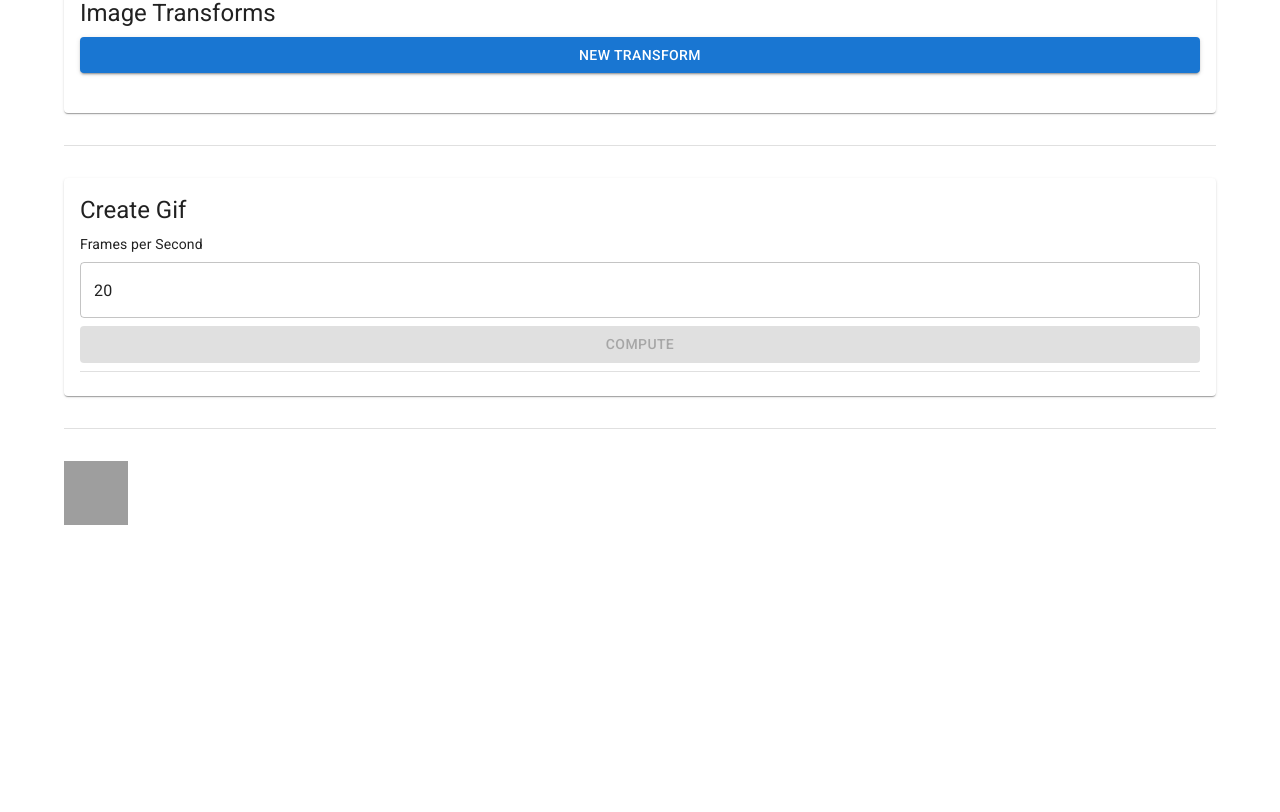
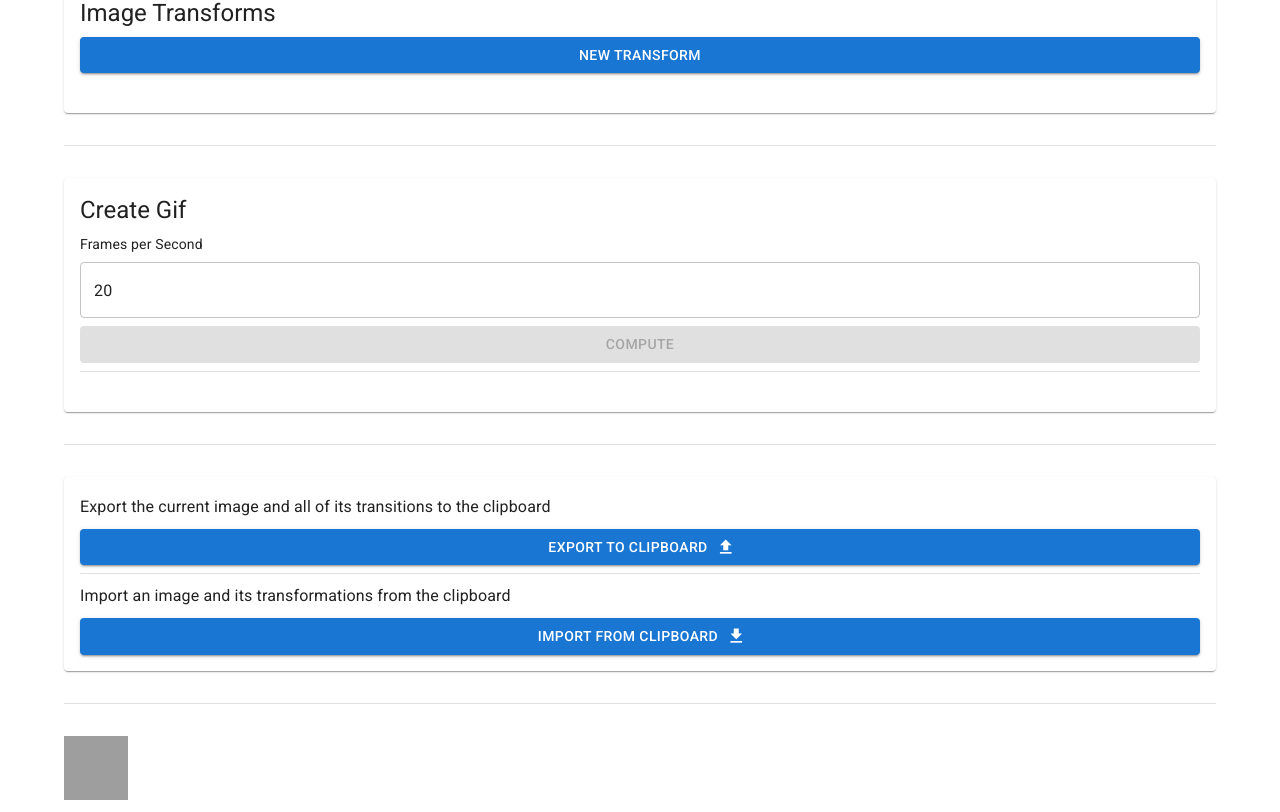
Before and after one commit to MikeyBurkman/partymoji, a React (Create React App) app: page / in a window 1280 px wide. Shown: the part 370-1182 px from the top of the page. Before the commit the page ends 907 px from the top, so only its background shows below. Built offline with nearby package versions, Linux system fonts and the light colour scheme; grey boxes are pictures that could not be loaded.

Commit message:
Import and export

```diff
--- a/package.json
+++ b/package.json
@@ -12,6 +12,7 @@
     "@material-ui/core": "^5.0.0-beta.4",
     "@material-ui/icons": "^5.0.0-beta.4",
     "@material-ui/lab": "^4.0.0-alpha.60",
+    "@types/color-convert": "^2.0.0",
     "@types/node": "^14.0.0",
     "@types/react": "^17.0.0",
     "@types/react-color": "^3.0.5",
@@ -19,6 +20,7 @@
     "@types/seedrandom": "^2.4.28",
     "@types/uuid": "^8.3.1",
     "classnames": "^2.3.1",
+    "color-convert": "^2.0.1",
     "del-cli": "^4.0.1",
     "get-pixels": "^3.3.3",
     "gif-encoder": "^0.7.2",
--- a/src/App.tsx
+++ b/src/App.tsx
@@ -1,11 +1,5 @@
 import React from 'react';
 import ScopedCssBaseline from '@material-ui/core/ScopedCssBaseline';
-
-import { POSSIBLE_TRANSFORMS } from './transforms';
-import { ParamFunction, ParamValue, Transform } from './domain/types';
-import { ComputeBox } from './components/ComputeBox';
-import { ImagePicker } from './components/ImagePicker';
-import { ImageTransformList } from './components/ImageTransformList';
 import {
   Container,
   Stack,
@@ -14,13 +8,20 @@ import {
   Typography,
 } from '@material-ui/core';
 
+import { POSSIBLE_TRANSFORMS, transformByName } from './transforms';
+import { ParamFunction, ParamValue } from './domain/types';
+import { ComputeBox } from './components/ComputeBox';
+import { ImagePicker } from './components/ImagePicker';
+import { ImageTransformList } from './components/ImageTransformList';
+import { ImportExport } from './components/ImportExport';
+
 // Set to true to print out the current state at the bottom of the page
 const DEBUG = false;
 
 type AppState = {
   baseImage?: string;
   transforms: {
-    transform: Transform<any>;
+    transformName: string;
     paramsValues: ParamValue<any>[];
     computedImage?: string;
   }[];
@@ -43,7 +44,8 @@ export const App: React.FC = () => {
     state.transforms.length === 0 ||
     !state.dirty ||
     state.transforms.some((t) => {
-      const params = t.transform.params as ParamFunction<any>[];
+      const params = transformByName(t.transformName)
+        .params as ParamFunction<any>[];
       return (
         params.length > 0 && t.paramsValues.every((p, i) => p.valid === false)
       );
@@ -101,6 +103,12 @@ export const App: React.FC = () => {
                 }
               />
             </Paper>
+            <Paper style={{ padding: 16 }}>
+              <ImportExport
+                state={state}
+                onImport={(newState) => setState({ ...newState, dirty: true })}
+              />
+            </Paper>
             {DEBUG && (
               <div>
                 <code>{JSON.stringify(state, null, 2)}</code>
--- a/src/components/ComputeBox.tsx
+++ b/src/components/ComputeBox.tsx
@@ -3,6 +3,7 @@ import {
   Button,
   CircularProgress,
   Divider,
+  Grid,
   Icon,
   Stack,
   Typography,
@@ -12,6 +13,7 @@ import { assert } from '../domain/utils';
 import { runTransforms } from '../domain/run';
 import { TransformInput, TransformWithParams } from '../domain/types';
 import { intParam } from '../params/intParam';
+import { transformByName } from '../transforms';
 
 interface ComputeBoxProps {
   isDirty: boolean;
@@ -22,7 +24,11 @@ interface ComputeBoxProps {
 }
 
 type ComputeState =
-  | { loading: false; results: { transformName: string; gif: string }[] }
+  | {
+      loading: false;
+      results: { transformName: string; gif: string }[];
+      computeTime: number | undefined;
+    }
   | { loading: true };
 
 const DEFAULT_FPS = 20;
@@ -42,6 +48,7 @@ export const ComputeBox: React.FC<ComputeBoxProps> = ({
   const [state, setState] = React.useState<ComputeState>({
     loading: false,
     results: [],
+    computeTime: undefined,
   });
   const [fpsChanged, setFpsChanged] = React.useState(false);
   const [fps, setFps] = React.useState(DEFAULT_FPS);
@@ -68,7 +75,7 @@ export const ComputeBox: React.FC<ComputeBoxProps> = ({
         onClick={async () => {
           const transformInputs = transforms.map(
             (t): TransformInput<any> => ({
-              transform: t.transform,
+              transform: transformByName(t.transformName),
               params: t.paramsValues.map((p) => {
                 assert(p.valid);
                 return p.value;
@@ -82,15 +89,18 @@ export const ComputeBox: React.FC<ComputeBoxProps> = ({
                 baseImageUrl,
                 'No source image, this button should be disabled!'
               );
+              const start = Date.now();
               const gifs = await runTransforms(
                 baseImageUrl,
                 transformInputs,
                 fps
               );
+              const computeTime = Math.ceil((Date.now() - start) / 1000);
               setState({
                 loading: false,
+                computeTime,
                 results: gifs.map((gif, idx) => ({
-                  transformName: transforms[idx].transform.name,
+                  transformName: transforms[idx].transformName,
                   gif,
                 })),
               });
@@ -106,18 +116,28 @@ export const ComputeBox: React.FC<ComputeBoxProps> = ({
         {state.loading ? <CircularProgress color="inherit" /> : 'Compute'}
       </Button>
       <Divider />
-      <Stack
-        direction={{ xs: 'column', sm: 'row', md: 'row' }}
-        spacing={{ xs: 1, sm: 2, md: 4 }}
+      <Grid
+        container
+        spacing={2}
+        padding={1}
+        columns={{ xs: 4, sm: 8, md: 12 }}
       >
-        {!state.loading &&
-          state.results.map(({ gif, transformName }, idx) => (
-            <div>
-              <Typography variant="subtitle2">{transformName}</Typography>
-              <img src={gif} alt={`gif-${transformName}-${idx}`}></img>
-            </div>
-          ))}
-      </Stack>
+        {!state.loading && (
+          <>
+            {state.computeTime && (
+              <Typography variant="caption">
+                Compute Time: {state.computeTime} seconds
+              </Typography>
+            )}
+            {state.results.map(({ gif, transformName }, idx) => (
+              <Grid item xs={4} sm={4} md={4}>
+                <Typography variant="subtitle2">{transformName}</Typography>
+                <img src={gif} alt={`gif-${transformName}-${idx}`}></img>
+              </Grid>
+            ))}
+          </>
+        )}
+      </Grid>
     </Stack>
   );
 };
--- a/src/components/ImageTransformList.tsx
+++ b/src/components/ImageTransformList.tsx
@@ -1,6 +1,7 @@
 import { Button, Grid, Stack, Typography } from '@material-ui/core';
 import React from 'react';
 import { ParamFunction, Transform, TransformWithParams } from '../domain/types';
+import { transformByName } from '../transforms';
 import { ImageTransform } from './ImageTransform';
 
 interface TransformListProps {
@@ -23,7 +24,7 @@ export const ImageTransformList: React.FC<TransformListProps> = ({
         onTransformsChange([
           ...currentTransforms,
           {
-            transform: possibleTransforms[0],
+            transformName: possibleTransforms[0].name,
             paramsValues: possibleTransforms[0].params.map(
               (p: ParamFunction<any>) => p.defaultValue
             ),
@@ -40,7 +41,7 @@ export const ImageTransformList: React.FC<TransformListProps> = ({
             index={tIdx}
             possibleTransforms={possibleTransforms}
             selectedTransform={{
-              transform: t.transform,
+              transform: transformByName(t.transformName),
               paramValues: t.paramsValues,
             }}
             onRemove={() =>
@@ -90,14 +91,14 @@ export const ImageTransformList: React.FC<TransformListProps> = ({
                   if (tIdx === nextTIdx) {
                     // This is the one we just changed
                     return {
-                      transform: selected.transform,
+                      transformName: selected.transform.name,
                       paramsValues: selected.paramValues,
                       computedImage: undefined,
                     };
                   }
                   // Reset all the images if we changed anything
                   return {
-                    transform: nextT.transform,
+                    transformName: nextT.transformName,
                     paramsValues: nextT.paramsValues,
                     computedImage: undefined,
                   };
--- /dev/null
+++ b/src/components/ImportExport.tsx
@@ -0,0 +1,67 @@
+import {
+  Stack,
+  Button,
+  Icon,
+  Typography,
+  Divider,
+  Alert,
+} from '@material-ui/core';
+import React from 'react';
+
+interface ImportExportProps {
+  state: any;
+  onImport: (o: any) => void;
+}
+
+export const ImportExport: React.FC<ImportExportProps> = ({
+  state,
+  onImport,
+}) => {
+  const [isInvalid, setInvalid] = React.useState(false);
+  return (
+    <Stack spacing={1}>
+      <Typography variant="subtitle1">
+        Export the current image and all of its transitions to the clipboard
+      </Typography>
+      <Button
+        endIcon={<Icon>file_upload</Icon>}
+        variant="contained"
+        onClick={() => {
+          navigator.clipboard.writeText(JSON.stringify(state));
+        }}
+      >
+        Export to clipboard
+      </Button>
+
+      <Divider />
+
+      <Typography variant="subtitle1">
+        Import an image and its transformations from the clipboard
+      </Typography>
+      {isInvalid && (
+        <Alert severity="error">Error importing from clipboard</Alert>
+      )}
+      <Button
+        endIcon={<Icon>file_download</Icon>}
+        variant="contained"
+        onClick={async () => {
+          try {
+            const clipboardContents = await navigator.clipboard.readText();
+            if (!clipboardContents) {
+              setInvalid(true);
+              return;
+            }
+            const data = JSON.parse(clipboardContents);
+            onImport(data);
+            setInvalid(false);
+          } catch (e) {
+            console.error(e);
+            setInvalid(true);
+          }
+        }}
+      >
+        Import from clipboard
+      </Button>
+    </Stack>
+  );
+};
--- a/src/domain/types.ts
+++ b/src/domain/types.ts
@@ -95,7 +95,7 @@ export interface Transform<T extends readonly ParamFunction<any>[]> {
 }
 
 export interface TransformWithParams<T extends readonly ParamFunction<any>[]> {
-  transform: Transform<T>;
+  transformName: string;
   paramsValues: ParamValue<T>[];
 }
 
--- a/src/params/dropdownParam.tsx
+++ b/src/params/dropdownParam.tsx
@@ -5,7 +5,6 @@ import {
   Select,
   MenuItem,
   Stack,
-  FormHelperText,
   Typography,
 } from '@material-ui/core';
 import React from 'react';
--- a/src/params/textParam.tsx
+++ b/src/params/textParam.tsx
@@ -1,6 +1,5 @@
 import {
   FormControl,
-  FormHelperText,
   Icon,
   Stack,
   TextField,
--- /dev/null
+++ b/src/transforms/hue-party.ts
@@ -0,0 +1,17 @@
+import { buildTransform } from '../domain/types';
+import { mapImage } from '../domain/utils';
+import * as convert from 'color-convert';
+
+export const hueParty = buildTransform({
+  name: 'Hue Party',
+  description: 'Shift the hue by some amount',
+  params: [],
+  fn: mapImage(({ coord, getSrcPixel, frameCount, frameIndex }) => {
+    const rawAmount = (frameIndex / frameCount) * 255;
+    const [r, g, b, a] = getSrcPixel(coord);
+    const [h, s, l] = convert.rgb.hsl(r, g, b);
+    const newH = (h + rawAmount) % 255;
+    const [newR, newG, newB] = convert.hsl.rgb([newH, s, l]);
+    return [newR, newG, newB, a];
+  }),
+});
--- /dev/null
+++ b/src/transforms/hue-shift.ts
@@ -0,0 +1,26 @@
+import { buildTransform } from '../domain/types';
+import { mapImage } from '../domain/utils';
+import { intParam } from '../params/intParam';
+import * as convert from 'color-convert';
+
+export const hueShift = buildTransform({
+  name: 'Hue Shift',
+  description: 'Shift the hue by some amount',
+  params: [
+    intParam({
+      name: 'Amount',
+      defaultValue: 0,
+      min: 0,
+      max: 100,
+    }),
+  ],
+  fn: mapImage(({ coord, getSrcPixel, parameters }) => {
+    const [amount] = parameters;
+    const rawAmount = (amount / 100) * 255;
+    const [r, g, b, a] = getSrcPixel(coord);
+    const [h, s, l] = convert.rgb.hsl(r, g, b);
+    const newH = (h + rawAmount) % 255;
+    const [newR, newG, newB] = convert.hsl.rgb([newH, s, l]);
+    return [newR, newG, newB, a];
+  }),
+});
--- a/src/transforms/index.ts
+++ b/src/transforms/index.ts
@@ -7,6 +7,8 @@ import { expand } from './expand';
 import { fisheye } from './fisheye';
 import { frameCount } from './frame-count';
 import { grayscale } from './grayscale';
+import { hueParty } from './hue-party';
+import { hueShift } from './hue-shift';
 import { lightning } from './lightning';
 import { party } from './party';
 import { pinwheel } from './pinwheel';
@@ -22,6 +24,8 @@ import { staticc } from './static';
 import { transparency } from './transparency';
 import { transpose } from './transpose';
 
+import { assert } from '../domain/utils';
+
 export const POSSIBLE_TRANSFORMS = [
   backgroundImage,
   backgroundParty,
@@ -32,6 +36,8 @@ export const POSSIBLE_TRANSFORMS = [
   fisheye,
   frameCount,
   grayscale,
+  hueParty,
+  hueShift,
   lightning,
   party,
   pinwheel,
@@ -47,3 +53,9 @@ export const POSSIBLE_TRANSFORMS = [
   transparency,
   transpose,
 ];
+
+export const transformByName = (name: string) => {
+  const t = POSSIBLE_TRANSFORMS.find((t) => t.name === name);
+  assert(t);
+  return t;
+};
```
Also changed, not shown: 13 other files (tests, documents, lock files or other folders).
